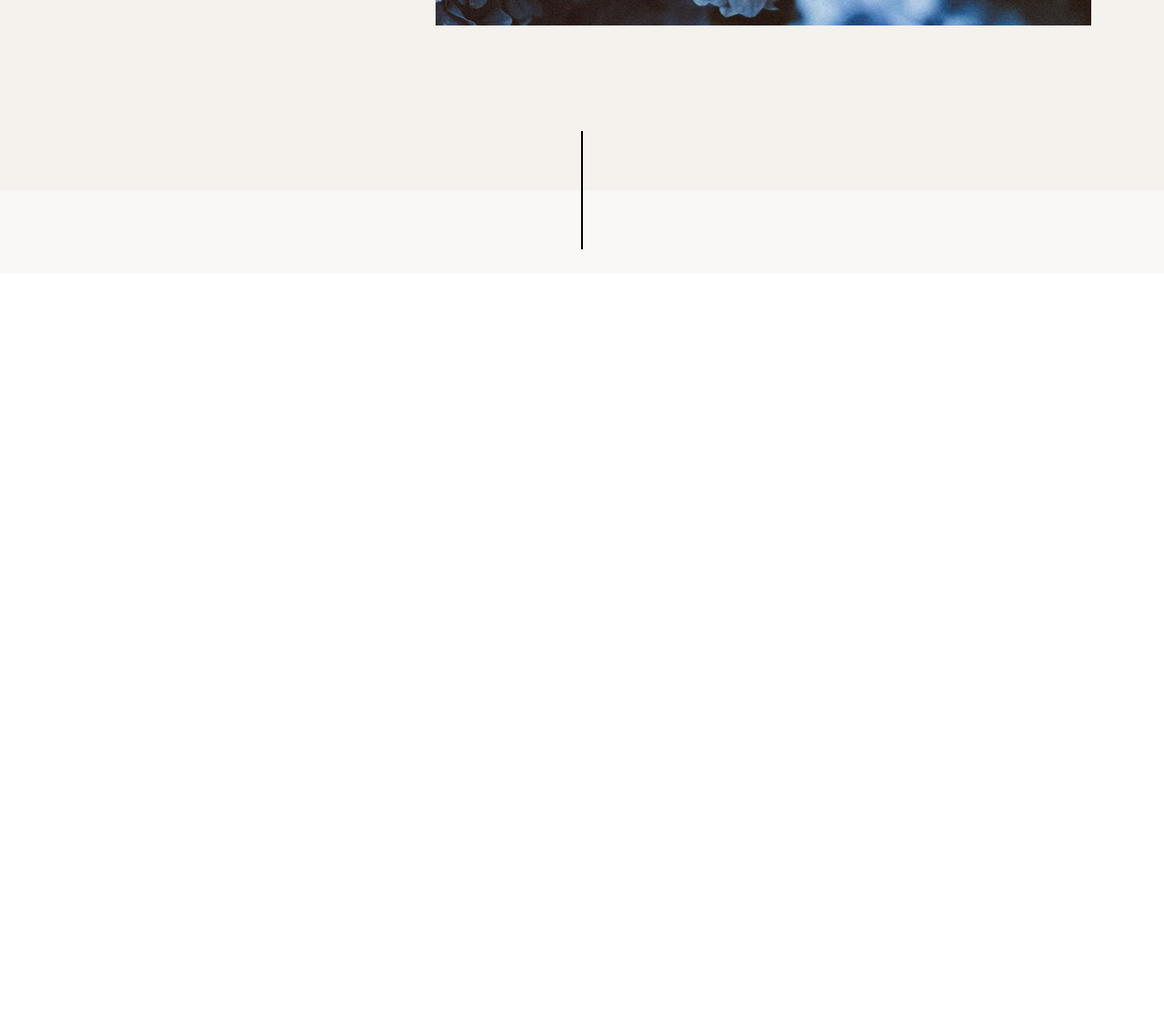
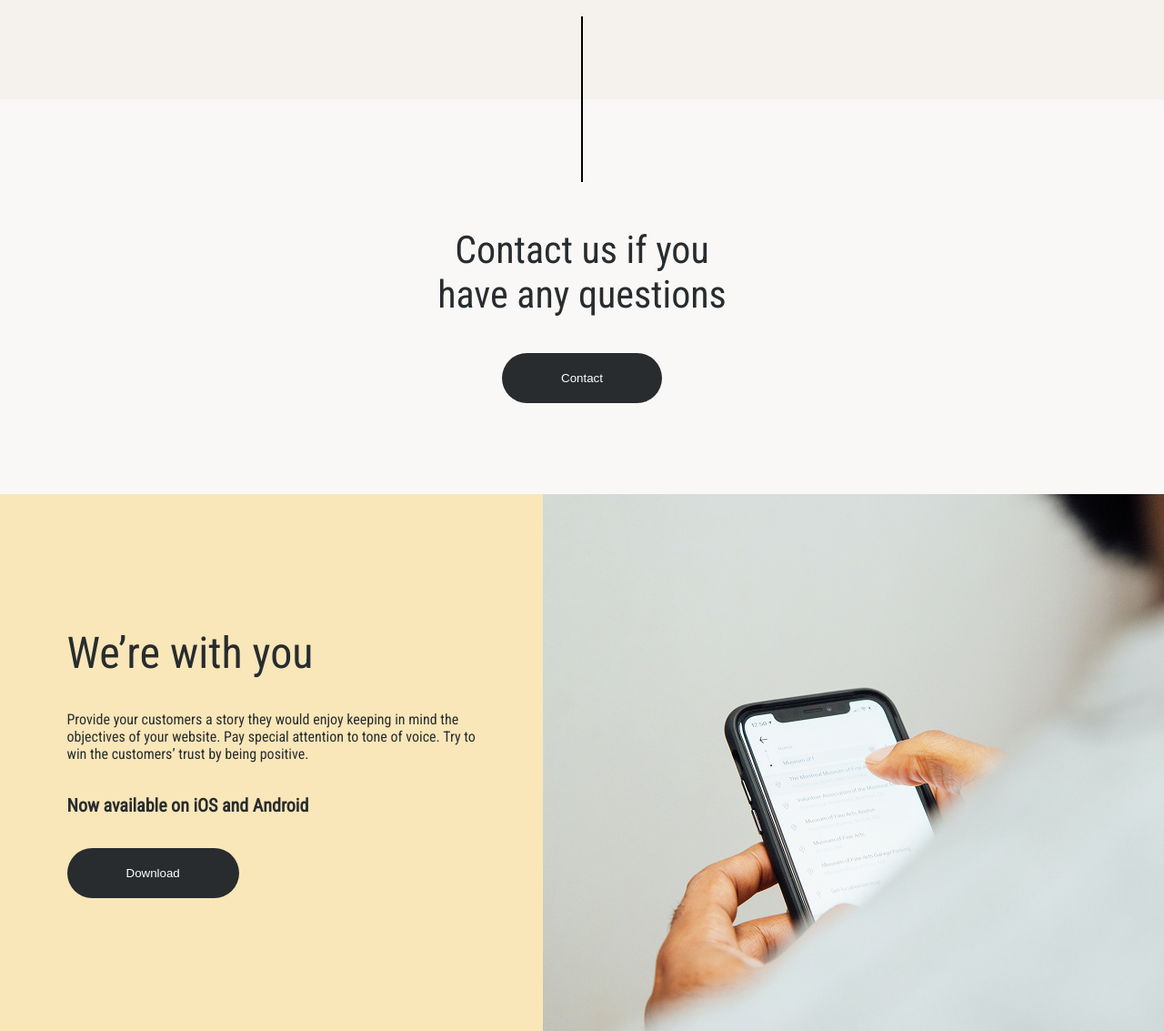
Before and after one commit to MrTiZel/flowers-store.com, a plain HTML site: page index.html in a window 1280 px wide. Shown: the part 5728-6861 px from the top of the page at 91% size. Before the commit the page ends 6028 px from the top, so only its background shows below. Drawn offline with Linux system fonts and the light colour scheme.

Commit message:
1.0.9
+ block

```diff
--- a/css/contact.css
+++ b/css/contact.css
@@ -4,6 +4,11 @@
     gap: 100px;
     background: #F5F1ED;
     padding: 90px 80px;
+}
+
+.contact-wrapper {
+    max-width: 1366px;
+    margin: 0 auto;
 }
 
 .contact__blocks-left {
--- a/css/with_you.css
+++ b/css/with_you.css
@@ -13,3 +13,69 @@
     border-left: 2px solid #000;
     height: 182px;
 }
+
+.contact-block {
+    background: #f9f8f6;
+    padding: 50px 0 100px 0;
+    display: flex;
+    flex-direction: column;
+    justify-content: center;
+    align-items: center;
+    gap: 40px;
+}
+
+.contact-block__h2 {
+    text-align: center;
+    font-size: 42px;
+    font-weight: 400;
+}
+
+.with-you {
+    display: flex;
+    flex-direction: row;
+    justify-content: center;
+}
+
+.with-you__block {
+    background: #F9E7B9;
+    display: flex;
+    flex: 1;
+    flex-direction: column;
+    justify-content: center;
+    align-items: center;
+    padding: 50px;
+}
+
+.with-you__block-wrapper {
+    display: flex;
+    flex-direction: column;
+    align-items: flex-start;
+    gap: 35px;
+    max-width: 450px;
+}
+
+.with-you__h2 {
+    font-size: 48px;
+    font-weight: 400;
+}
+
+.with-you__span {
+    font-size: 20px;
+    font-weight: bold;
+}
+
+.with-you__img {
+    width: 100%;
+    flex: 1;
+}
+
+@media (max-width:1100px) {
+    .with-you {
+        flex-direction: column;
+    }
+
+    .with-you__block {
+        align-items: flex-start;
+        padding: 50px 20px;
+    }
+}
--- a/index.html
+++ b/index.html
@@ -183,11 +183,13 @@
         </div>
     </div>
     <div class="contact">
+        <div class="contact-wrapper">
             <div class="contact__blocks-left">
                 <img src="/img/fl1.png" alt="Фотографии цветов" class="contact__img">
                 <div class="contact__block-left">
                     <h2 class="contact__h2">Who we are</h2>
-                <p class="contact__p">A paragraph or two with information on your product/service or describes a problem
+                    <p class="contact__p">A paragraph or two with information on your product/service or describes a
+                        problem
                         your
                         product/service is designed to
                         solve. Provide your customers a story they would enjoy keeping in mind the objectives of your
@@ -210,7 +212,26 @@
                 </div>
             </div>
         </div>
-    <div class="separator2"><i class="separator__palka"></i></div>
+    </div>
+    <div class="separator2"><i class="separator__palka2"></i></div>
+    <div class="contact-block">
+        <h2 class="contact-block__h2">Contact us if you<br />have any questions</h2>
+        <button class="button-buy">Contact</button>
+    </div>
+    <div class="with-you">
+        <div class="with-you__block">
+            <div class="with-you__block-wrapper">
+                <h2 class="with-you__h2">We’re with you</h2>
+                <p class="with-you__p">Provide your customers a story they would enjoy keeping in mind the objectives of
+                    your website. Pay
+                    special attention to
+                    tone of voice. Try to win the customers’ trust by being positive.</p>
+                <span class="with-you__span">Now available on iOS and Android</span>
+                <button class="button-buy">Download</button>
+            </div>
+        </div>
+        <img class="with-you__img" src="/img/phon.png" alt="Фотография телефона">
+    </div>
 </body>
 
 </html>
```
Also changed, not shown: img/phon.png (added). Lines whose indentation alone changed are shown as unchanged.
